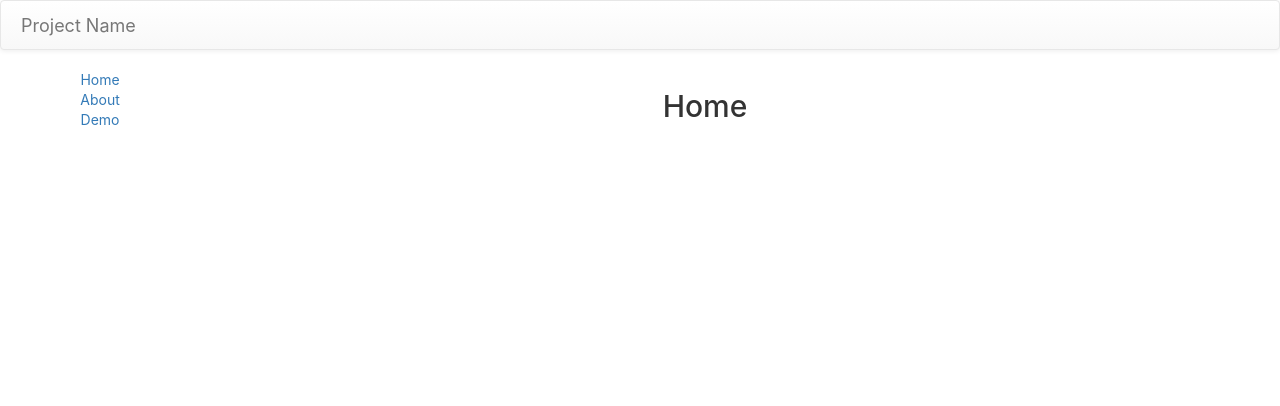
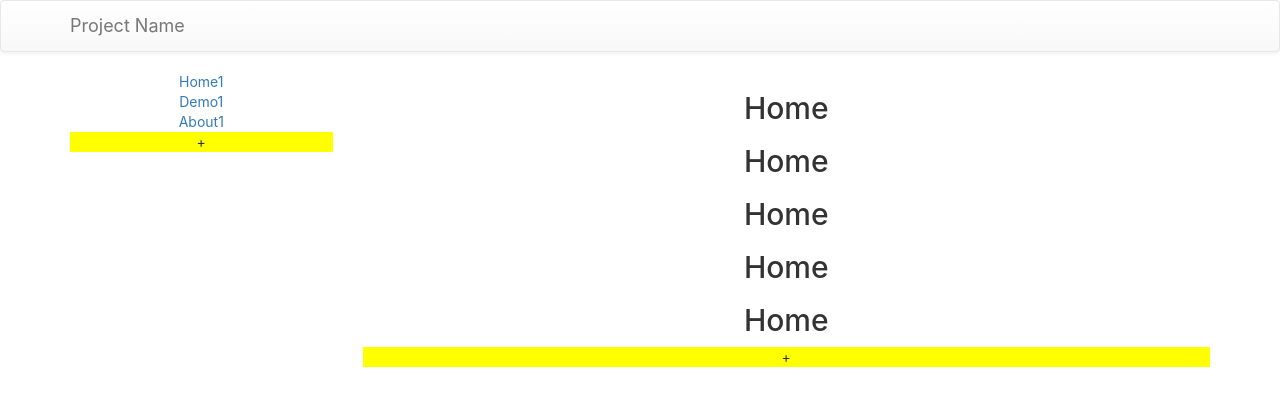
Before and after one commit to zhaolc90/create-react-site, a React app in the folder ui/: page / in a window 1280 px wide. Shown: the top 406 px of the page. Built offline with nearby package versions, Linux system fonts and the light colour scheme.

Commit message:
Update App.js

```diff
--- a/ui/src/App.js
+++ b/ui/src/App.js
@@ -4,10 +4,10 @@ import Demo from './pages/Demo';
 import './App.css';
 import { BrowserRouter as Router, Route, Link } from "react-router-dom";
 import Loadable from 'react-loadable';
-import {Navbar, Nav, NavItem, NavDropdown, MenuItem} from 'react-bootstrap'
+import {Navbar, Nav, NavItem, NavDropdown, MenuItem,Grid,Row,Col} from 'react-bootstrap'
 import {Provider} from "react-redux"
 import * as reducers from './reducers'
-
+import Navs  from './Menus'
 import {ADD_TODO} from './actions'
 import { combineReducers, createStore } from 'redux'
 function visibilityFilter(state = 'SHOW_ALL', action) {
@@ -45,9 +45,26 @@ function todos(state = [], action) {
 let reducer = combineReducers({ visibilityFilter, todos, ...reducers })
 let store = createStore(reducer)
 
+const Add = (props) =>{
+  return(
+      <div
+          style={{
+              width: "100%",
+              backgroundColor:"yellow"
+          }}
+      >
+          +
+      </div>
+  )
+}
 const Home = () => (
   <div>
     <h2>Home</h2>
+    <h2>Home</h2>
+    <h2>Home</h2>
+    <h2>Home</h2>
+    <h2>Home</h2>
+    <Add/>
   </div>
 );
 
@@ -72,6 +89,20 @@ class MyComponent extends React.Component {
     return <LoadableBar/>;
   }
 }
+const menusDemo = [
+  {
+    path:"/",
+    name: "Home1"
+  },
+  {
+    path:"/demo",
+    name: "Demo1"
+  },
+  {
+    path:"/about",
+    name: "About1"
+  },
+]
 const navListFlat = {
   root:{
     id:0,
@@ -134,39 +165,24 @@ class App extends Component {
          <Router>
           <div>
             <Navbar>
-              {/* <Navbar.Header> */}
-                {/* <Navbar.Brand> */}
-                    <Link className={"navbar-brand"} style={{float:"left", position: "absolute",left: "20px"}} to="/">Project Name</Link>
-                {/* </Navbar.Brand> */}
-              {/* </Navbar.Header> */}
-              {/* <Nav>
-                <NavDropdown eventKey={3} title="Dropdown" id="basic-nav-dropdown">
-                  <MenuItem eventKey={3.1}>Action</MenuItem>
-                  <MenuItem eventKey={3.2}>Another action</MenuItem>
-                  <MenuItem eventKey={3.3}>Something else here</MenuItem>
-                  <MenuItem divider />
-                  <MenuItem eventKey={3.4}>Separated link</MenuItem>
-                </NavDropdown>
-              </Nav> */}
+              <Navbar.Header>
+                <Navbar.Brand>
+                    <Link className={"navbar-brand"}  to="/">Project Name</Link>
+                </Navbar.Brand>
+              </Navbar.Header>
             </Navbar>
-
-            <ul  style={{ listStyleType: "none", padding: 0,width:200,display:"inline-block" ,float:"left"}}>
-              <li>
-                <Link to="/">Home</Link>
-              </li>
-              <li>
-                <Link to="/about">About</Link>
-              </li>
-              <li>
-                <Link to="/demo">Demo</Link>
-              </li>
-            </ul>
-
-            <div className={"container"}>
+            <Grid>
+            <Row className="show-grid">
+              <Col xs={12} md={3}>
+                <Navs menus={menusDemo}/>
+              </Col>
+              <Col xs={12} md={9}>
               <Route exact path="/" component={Home} />
               <Route path="/about" component={MyComponent} />
               <Route path="/demo" component={Demo} />
-             </div>
+              </Col>
+            </Row>
+            </Grid>
           </div>
         </Router>
         </Provider>
```
